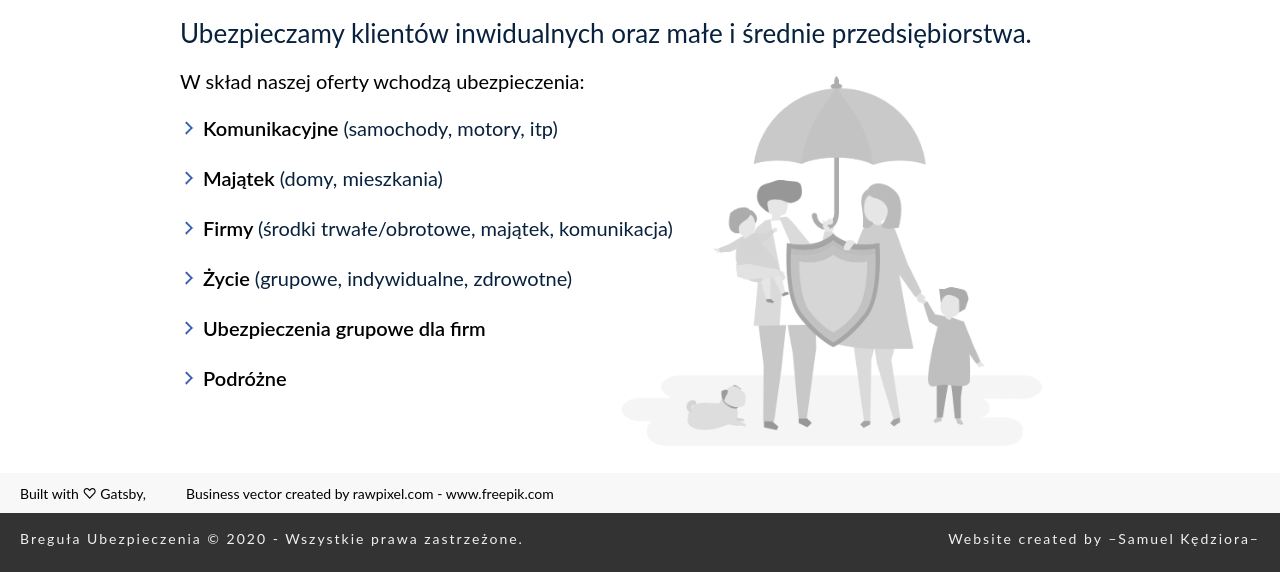
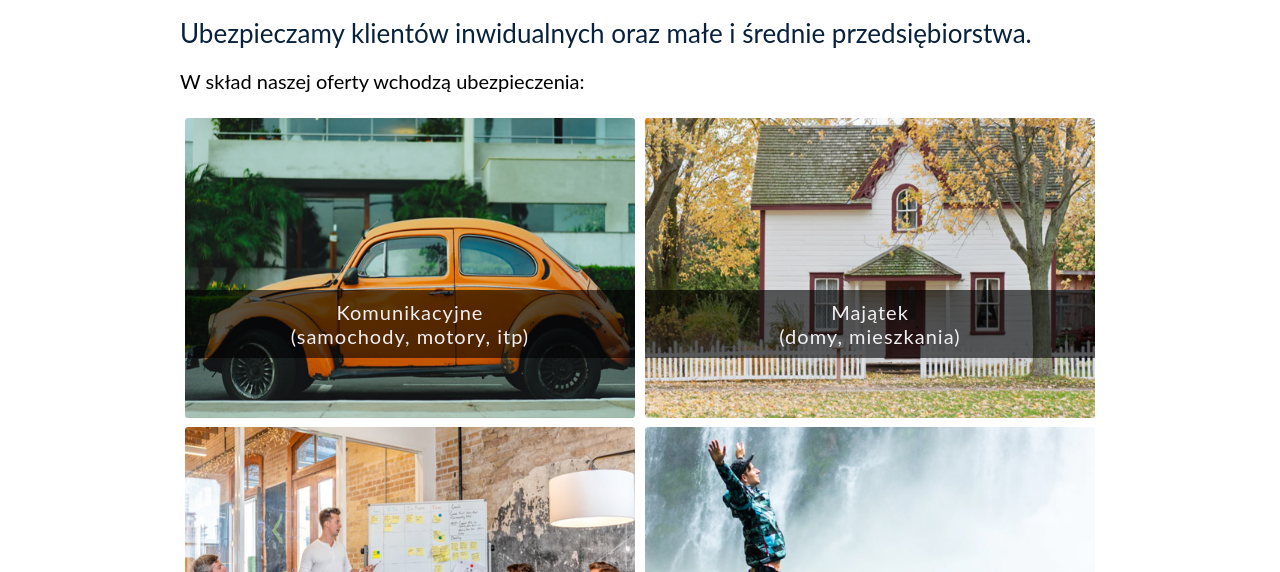
Before and after one commit to solvidini/bregula-insurances, a Gatsby site: page /offer in a window 1280 px wide. Shown: the part 202-774 px from the top of the page. Built offline with nearby package versions, Linux system fonts and the light colour scheme; Gatsby itself is replaced by a stand-in of ours.

Commit message:
offer done

```diff
--- /dev/null
+++ b/src/components/offerItem.js
@@ -0,0 +1,19 @@
+import React from "react"
+
+const OfferItem = props => {
+  return (
+    <div className="offer__list-item">
+      <img
+        className="offer__list-item-image"
+        src={props.image}
+        alt="Offer example"
+      />
+      <div className="offer__list-item-description">
+        <div>{props.description}</div>
+        <div>{props.brackets}</div>
+      </div>
+    </div>
+  )
+}
+
+export default OfferItem
--- a/src/pages/index.js
+++ b/src/pages/index.js
@@ -38,9 +38,6 @@ const IndexPage = () => (
             </Link>
           </h4>
           <div className="home-content__contact">
-            <h4 className="home-content__contact-title">
-              Skontaktuj się z nami:
-            </h4>
             <div className="home-content__contact-group">
               <h5 className="home-content__contact-name">Bartosz</h5>
               <a href="tel:+48511141613" className="home-content__contact-link">
--- a/src/pages/offer.js
+++ b/src/pages/offer.js
@@ -2,8 +2,14 @@ import React from "react"
 
 import Layout from "../containers/layout"
 import SEO from "../components/seo"
+import OfferItem from "../components/offerItem"
 
-import insuranceImage from "../images/insurance-2.png"
+import companyGroup from "../images/offer/company-group.jpg"
+import company from "../images/offer/company.jpg"
+import life from "../images/offer/life.jpg"
+import house from "../images/offer/house.jpg"
+import journey from "../images/offer/journey.jpg"
+import transport from "../images/offer/transport.jpg"
 
 const Offer = () => (
   <Layout>
@@ -23,38 +29,15 @@ const Offer = () => (
         <p className="offer__sub">
           W skład naszej oferty wchodzą ubezpieczenia:
         </p>
-        <ul className="offer__list">
-          <li className="offer__item">
-            Komunikacyjne{" "}
-            <span className="offer__item--brackets">
-              (samochody, motory, itp)
-            </span>
-          </li>
-          <li className="offer__item">
-            Majątek{" "}
-            <span className="offer__item--brackets">(domy, mieszkania)</span>
-          </li>
-          <li className="offer__item">
-            Firmy{" "}
-            <span className="offer__item--brackets">
-              (środki trwałe/obrotowe, majątek, komunikacja)
-            </span>
-          </li>
-          <li className="offer__item">
-            Życie{" "}
-            <span className="offer__item--brackets">
-              (grupowe, indywidualne, zdrowotne)
-            </span>
-          </li>
-          <li className="offer__item">Ubezpieczenia grupowe dla firm</li>
-          <li className="offer__item">Podróżne</li>
-        </ul>
+        <div className="offer__list">
+          <OfferItem image={transport} description="Komunikacyjne" brackets="(samochody, motory, itp)"/>
+          <OfferItem image={house} description="Majątek" brackets="(domy, mieszkania)"/>
+          <OfferItem image={company} description="Firmy" brackets="(środki trwałe/obrotowe, majątek, komunikacja)"/>
+          <OfferItem image={life} description="Życie" brackets="(grupowe, indywidualne, zdrowotne)"/>
+          <OfferItem image={companyGroup} description="Ubezpieczenia grupowe dla firm"/>
+          <OfferItem image={journey} description="Podróżne"/>
+        </div>
       </div>
-      <img
-        className="offer__image"
-        src={insuranceImage}
-        alt="Insurance Image"
-      />
     </article>
   </Layout>
 )
--- a/src/sass/pages/about-us.scss
+++ b/src/sass/pages/about-us.scss
@@ -113,10 +113,15 @@
 
         &-caption {
             font-size: 2.2rem;
-            font-weight: 600;
+            font-weight: 500;
             text-align: center;
             letter-spacing: .1rem;
             color: $color-primary;
+
+            &::after,
+            &::before {
+                content: " - ";
+            }
         }
     }
 }
--- a/src/sass/pages/index.scss
+++ b/src/sass/pages/index.scss
@@ -88,7 +88,6 @@
 
     &__image {
         flex: 1;
-        // margin: auto;
 
         img {
             width: 100%;
@@ -98,13 +97,7 @@
     }
 
     &__contact {
-        &-title {
-            margin-top: 2rem;
-            font-size: 1.9rem;
-            display: inline-block;
-            font-weight: 400;
-            color: $color-grey;
-        }
+        margin-top: 4rem;
 
         &-group {
             display: flex;
@@ -121,7 +114,7 @@
             margin-bottom: 1rem;
             font-size: 1.6rem;
             text-transform: uppercase;
-            color: rgba($color-primary, 0.8);
+            color: rgba($color-primary, 0.85);
             letter-spacing: .2rem;
 
             @include respond(phone) {
--- a/src/sass/pages/offer.scss
+++ b/src/sass/pages/offer.scss
@@ -5,6 +5,10 @@
 
     @include respond(tab-port) {
         margin: 0 2rem;
+    }
+
+    @include respond(phone) {
+        padding-bottom: 0;
     }
 
     &__content {
@@ -54,29 +58,54 @@
     }
 
     &__list {
-        list-style-position: inside;
-        list-style-image: url('../images/list-style.png');
-    }
-
-    &__item {
-        line-height: 2.5;
-        font-weight: 600;
-        font-size: 2rem;
+        margin-top: 2rem;
+        width: 100%;
+        display: flex;
+        flex-wrap: wrap;
 
         @include respond(phone) {
-            font-size: 1.8rem;
+            flex-direction: column;
         }
 
-        transition: all .2s ease;
+        &-item {
+            position: relative;
+            width: 49%;
+            margin: .5%;
+            overflow: hidden;
 
-        &:hover {
-            transform: scale(1.02);
+            @include respond(phone) {
+                width: 98%;
+            }
+
+            &-image {
+                width: 100%;
+                height: 100%;
+                border-radius: 3px;
+                transition: all .3s ease;
+            }
+
+            &-description {
+                position: absolute;
+                left: 50%;
+                bottom: 20%;
+                transform: translate(-50%, 0);
+
+                text-align: center;
+                color: $color-white;
+                letter-spacing: .1rem;
+                font-size: 2rem;
+
+                width: 100%;
+                padding: 1rem;
+                background-color: rgba(black, .6);
+            }
+
+            &:hover &-image {
+                transform: scale(1.1);
+            }
         }
 
-        &--brackets {
-            color: $color-primary;
-            font-weight: 400;
-        }
+
     }
 
     &__image {
```
Also changed, not shown: src/images/insurance.jpg (deleted), src/images/offer/company-group.jpg (added), src/images/offer/company.jpg (added), src/images/offer/house.jpg (added), src/images/offer/journey.jpg (added), src/images/offer/life.jpg (added), src/images/offer/transport.jpg (added).
